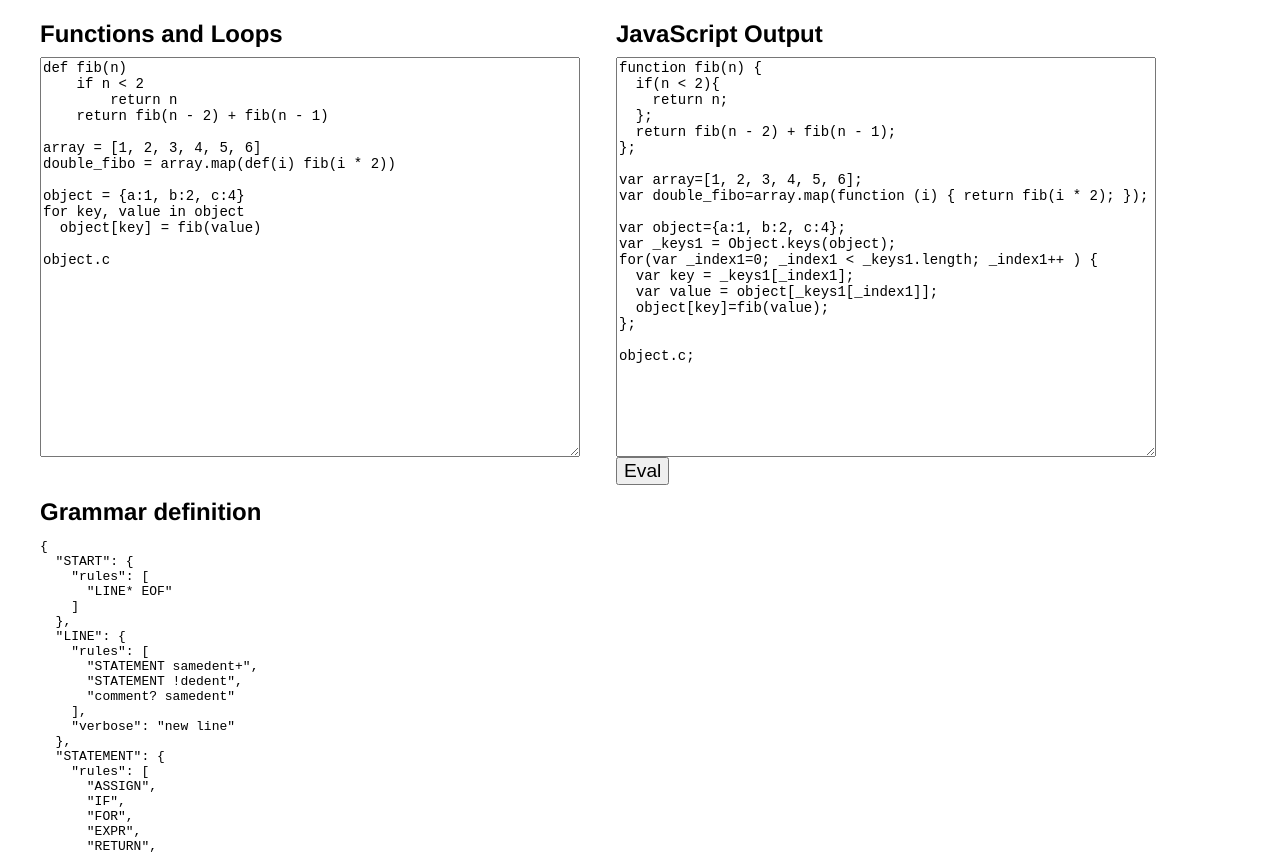
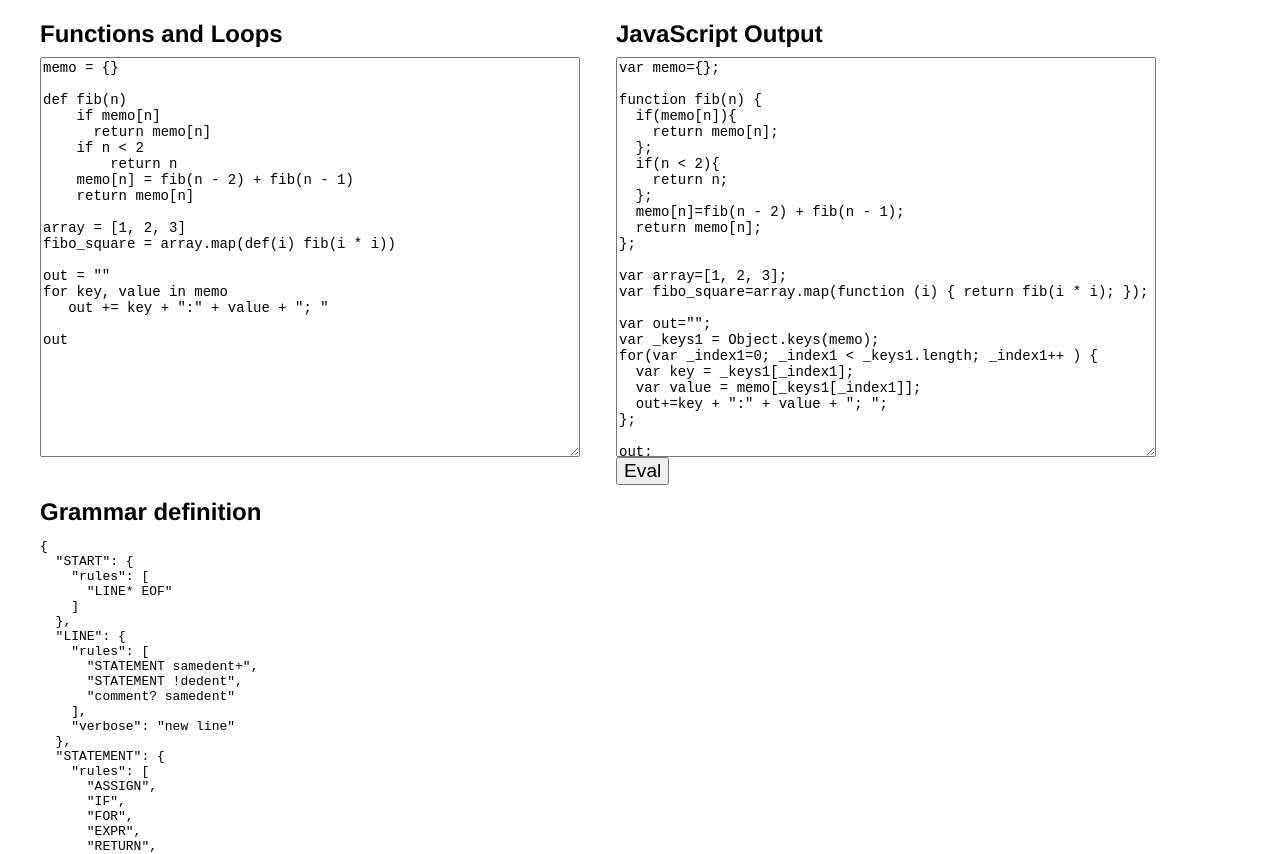
Before and after one commit to batiste/EPEG.js, a plain HTML site: page index.html in a window 1280 px wide. Shown: the part 1358-2212 px from the top of the page. Drawn offline with Linux system fonts and the light colour scheme.

Commit message:
Better example

```diff
--- a/index.html
+++ b/index.html
@@ -138,20 +138,24 @@ a + ", " + c
 <div class="col">
 <h2>Functions and Loops</h2>
 <textarea class="in">
+memo = {}
+
 def fib(n)
+    if memo[n]
+      return memo[n]
     if n < 2
         return n
-    return fib(n - 2) + fib(n - 1)
+    memo[n] = fib(n - 2) + fib(n - 1)
+    return memo[n]
 
-array = [1, 2, 3, 4, 5, 6]
-double_fibo = array.map(def(i) fib(i * 2))
+array = [1, 2, 3]
+fibo_square = array.map(def(i) fib(i * i))
 
-object = {a:1, b:2, c:4}
-for key, value in object
-  object[key] = fib(value)
+out = ""
+for key, value in memo
+   out += key + ":" + value + "; "
 
-object.c
-
+out
 </textarea>
 
 <pre class="error" style=""></pre>
```
